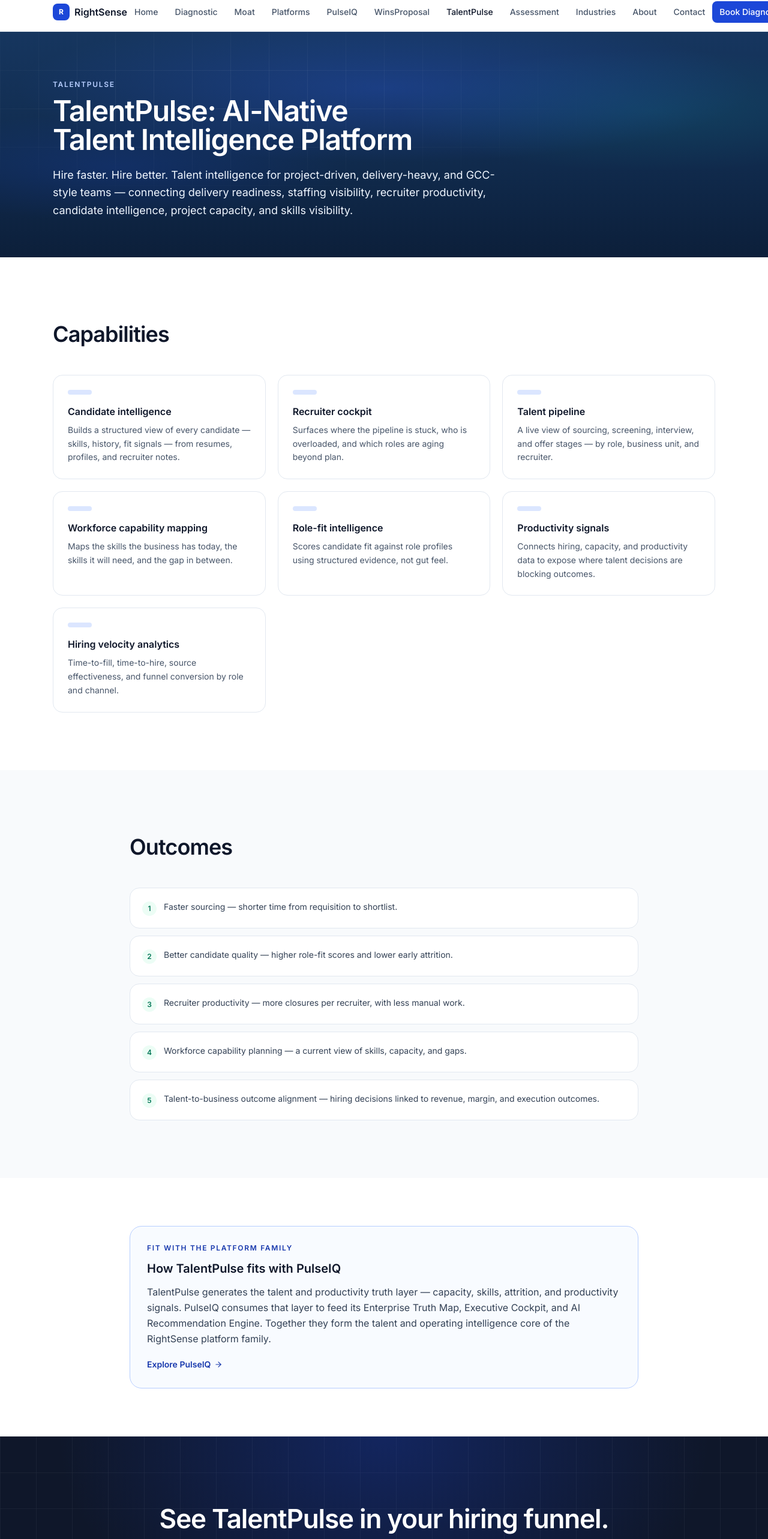
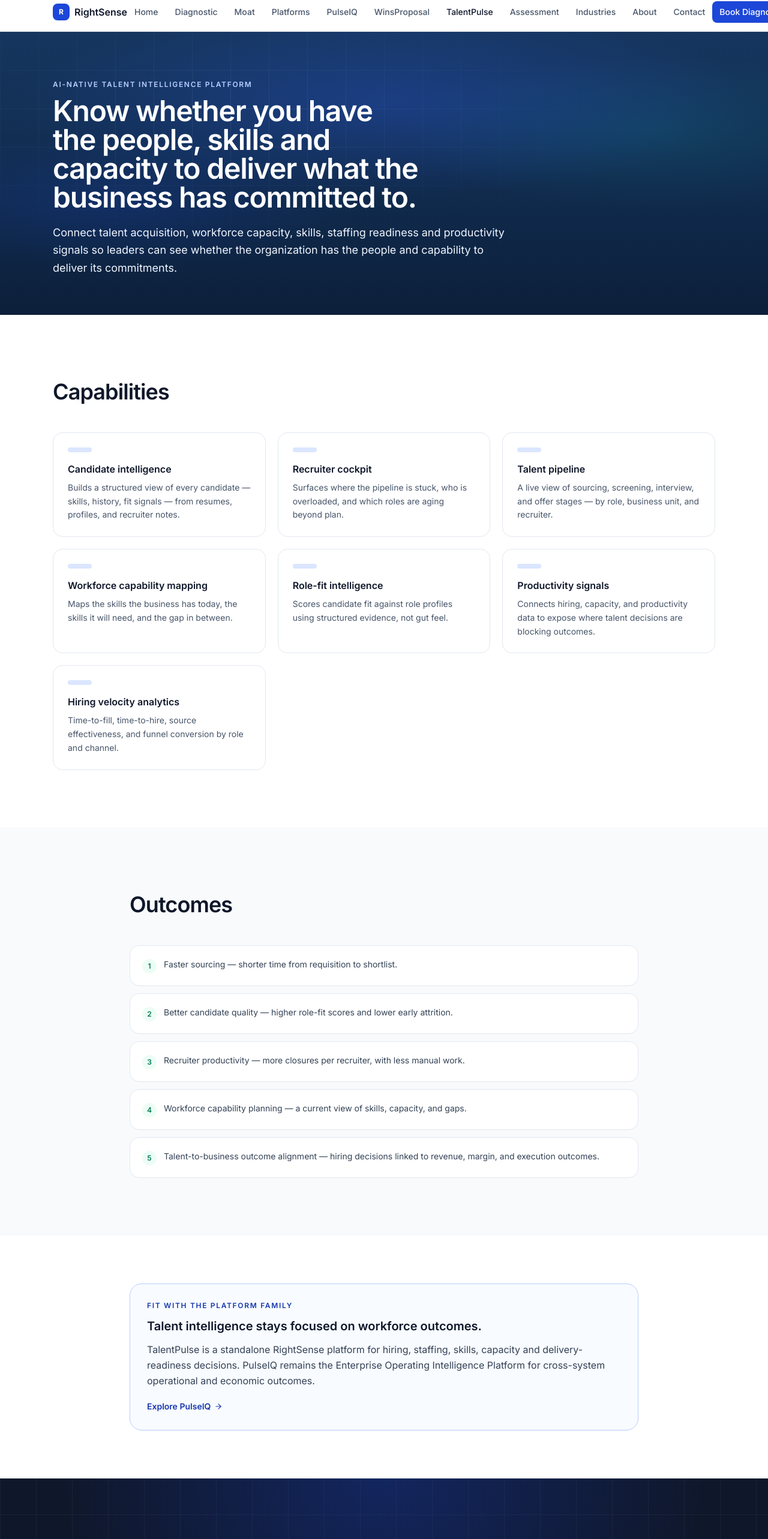
Before and after one commit to mohan69/RightSense, a Next.js app: page /talentpulse in a window 1280 px wide. Shown: the part 12-2578 px from the top of the page at 60% size. Built offline with nearby package versions, Linux system fonts and the light colour scheme.

Commit message:
refactor: sync TalentPulse workforce positioning

```diff
--- a/src/app/talentpulse/page.tsx
+++ b/src/app/talentpulse/page.tsx
@@ -7,9 +7,13 @@
 import { talentpulsePage } from "@/lib/content";
 import { pageMetadata } from "@/lib/seo";
 
+const talentPulseTitle = "TalentPulse — AI-Native Talent Intelligence Platform";
+const talentPulseSubtitle =
+  "Connect talent acquisition, workforce capacity, skills, staffing readiness and productivity signals so leaders can see whether the organization has the people and capability to deliver its commitments.";
+
 export const metadata: Metadata = pageMetadata({
-  title: talentpulsePage.hero.title,
-  description: talentpulsePage.hero.subtitle,
+  title: talentPulseTitle,
+  description: talentPulseSubtitle,
   path: "/talentpulse",
 });
 
@@ -17,9 +21,9 @@
   return (
     <>
       <PageHero
-        eyebrow={talentpulsePage.hero.eyebrow}
-        title={talentpulsePage.hero.title}
-        subtitle={talentpulsePage.hero.subtitle}
+        eyebrow="AI-Native Talent Intelligence Platform"
+        title="Know whether you have the people, skills and capacity to deliver what the business has committed to."
+        subtitle={talentPulseSubtitle}
       />
 
       <section className="bg-white">
@@ -38,16 +42,11 @@
           <SectionHeader title={talentpulsePage.outcomes.title} />
           <ul className="mt-12 space-y-3">
             {talentpulsePage.outcomes.items.map((o, i) => (
-              <li
-                key={o}
-                className="flex items-start gap-3 rounded-xl border border-line bg-white p-5"
-              >
+              <li key={o} className="flex items-start gap-3 rounded-xl border border-line bg-white p-5">
                 <span className="mt-0.5 inline-flex h-6 w-6 items-center justify-center rounded-full bg-success-50 text-success-700 text-xs font-semibold shrink-0">
                   {i + 1}
                 </span>
-                <span className="text-sm text-ink-700 leading-relaxed">
-                  {o}
-                </span>
+                <span className="text-sm text-ink-700 leading-relaxed">{o}</span>
               </li>
             ))}
           </ul>
@@ -57,18 +56,18 @@
       <section className="bg-white">
         <div className="mx-auto max-w-4xl px-6 py-16 sm:py-20">
           <FitCallout
-            title={talentpulsePage.fitWithPulseiq.title}
-            body={talentpulsePage.fitWithPulseiq.body}
+            title="Talent intelligence stays focused on workforce outcomes."
+            body="TalentPulse is a standalone RightSense platform for hiring, staffing, skills, capacity and delivery-readiness decisions. PulseIQ remains the Enterprise Operating Intelligence Platform for cross-system operational and economic outcomes."
             cta={{ label: "Explore PulseIQ", href: "/pulseiq" }}
           />
         </div>
       </section>
 
       <CTASection
-        title={talentpulsePage.cta.title}
-        subtitle={talentpulsePage.cta.subtitle}
-        primaryCta={talentpulsePage.cta.primaryCta}
-        secondaryCta={talentpulsePage.cta.secondaryCta}
+        title="See TalentPulse against a hiring, staffing or workforce-readiness problem."
+        subtitle="Start with the talent outcome that is constraining delivery—candidate pipeline, staffing capacity, skills readiness, recruiter productivity or bench visibility."
+        primaryCta={{ label: "Explore TalentPulse", href: "https://talentpulse.me/" }}
+        secondaryCta={{ label: "Request TalentPulse Discovery", href: "/contact" }}
       />
     </>
   );
```
